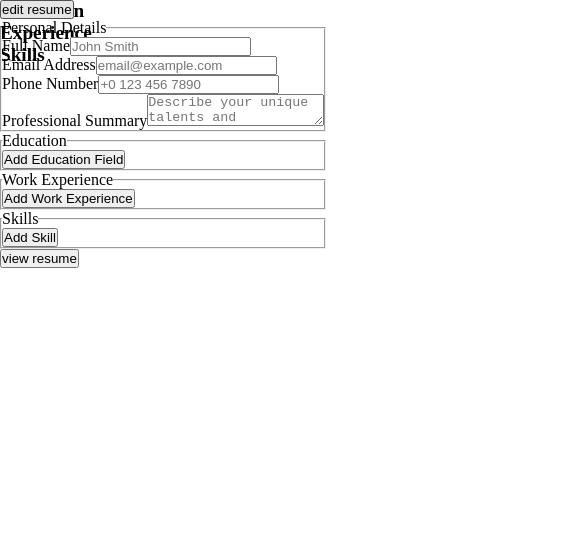
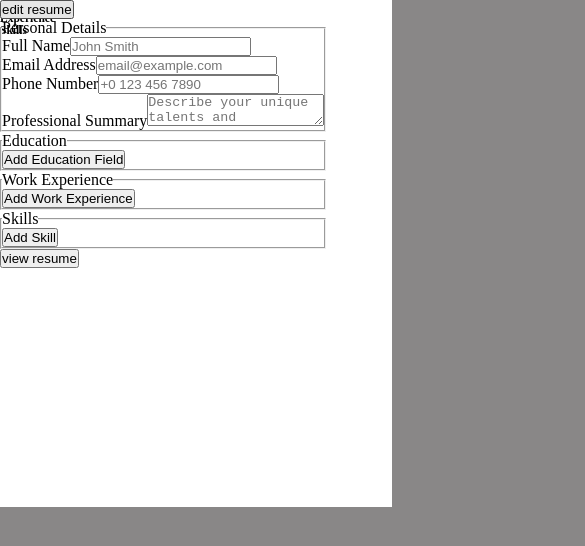
Before and after one commit to Long-Hold/odin-cv-application, a React (Vite) app: page / in a window 390 px wide. Shown: the top 546 px of the page, 585 px wide, since content can reach past the window. Built offline with nearby package versions, Linux system fonts and the light colour scheme.

Commit message:
refactor: move flex row direction to media query (#25)

```diff
--- a/src/App.css
+++ b/src/App.css
@@ -2,15 +2,19 @@ body {
   min-height: 100vh;
   min-height: 100dvh;
   display: flex;
-  flex-flow: row nowrap;
+  flex-flow: column nowrap;
 }
 
 /* When viewed on mobile screens, the form should overlay the resume template */
 .resumeFormSection {
   position: absolute;
 }
+
 /* And then on larger screens, they will be laid out side by side */
 @media screen and (width > 48rem) {
+  body {
+    flex-flow: row nowrap;
+  }
   .resumeFormSection {
     position: static;
   }
```
